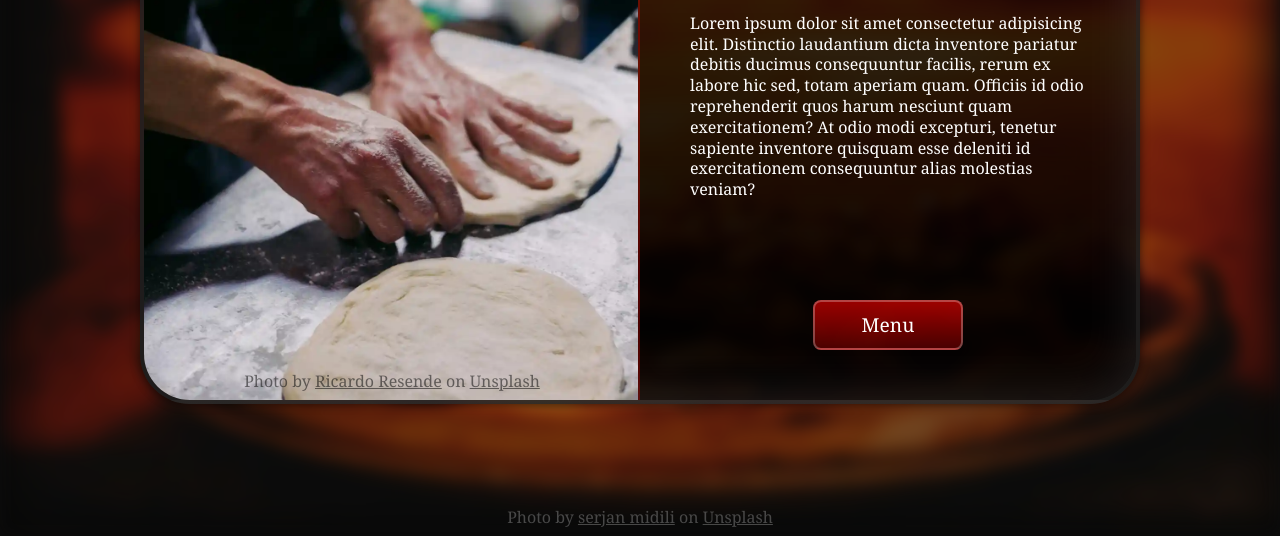
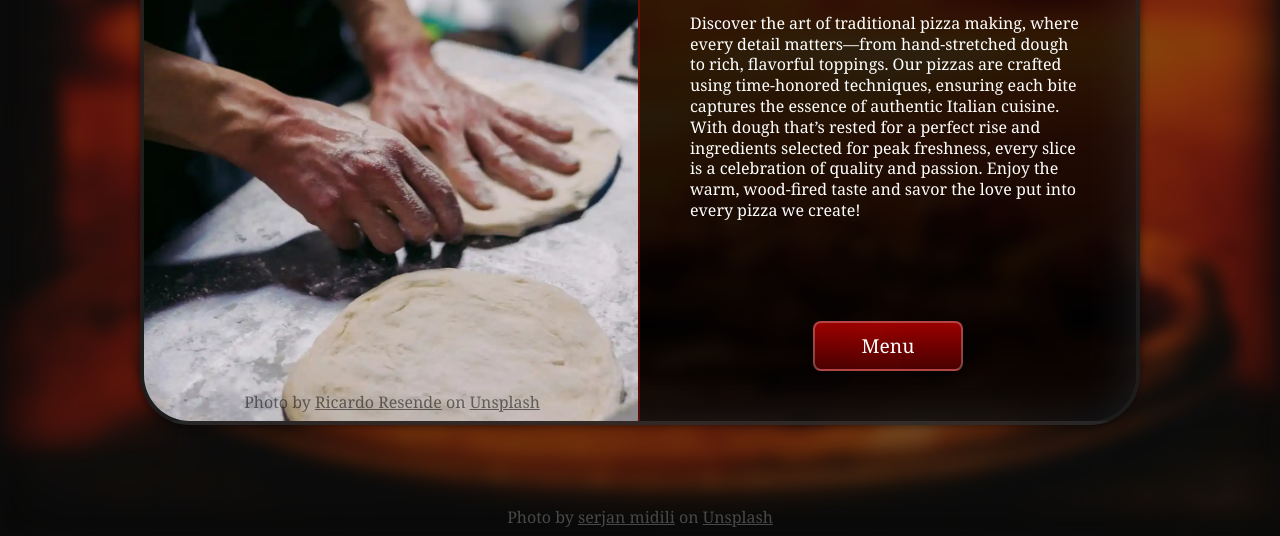
Before and after one commit to Juusoma/odin-restaurant-page, a website built with webpack: page src/template.html in a window 1280 px wide. Shown: the part 264-800 px from the top of the page. Built offline with nearby package versions, Linux system fonts and the light colour scheme.

Commit message:
Modify home tab text

```diff
--- a/src/home-tab.js
+++ b/src/home-tab.js
@@ -12,7 +12,9 @@ function buildHome(container){
             <div class="home-info">
                 <h2>PIZZA</h2>
                 <h3><i>Since 1996</i></h3>
-                <div>Lorem ipsum dolor sit amet consectetur adipisicing elit. Distinctio laudantium dicta inventore pariatur debitis ducimus consequuntur facilis, rerum ex labore hic sed, totam aperiam quam. Officiis id odio reprehenderit quos harum nesciunt quam exercitationem? At odio modi excepturi, tenetur sapiente inventore quisquam esse deleniti id exercitationem consequuntur alias molestias veniam?</div>
+                <div>
+                    Discover the art of traditional pizza making, where every detail matters—from hand-stretched dough to rich, flavorful toppings. Our pizzas are crafted using time-honored techniques, ensuring each bite captures the essence of authentic Italian cuisine. With dough that’s rested for a perfect rise and ingredients selected for peak freshness, every slice is a celebration of quality and passion. Enjoy the warm, wood-fired taste and savor the love put into every pizza we create!
+                </div>
                 <button onclick="clickMenu()" class="action-button">Menu</button>
             </div>
         </div>
--- a/src/index.js
+++ b/src/index.js
@@ -7,7 +7,7 @@ const bgImage = document.querySelector(".bg-image");
 const bgMouseTravel = 10;
 let bgX = 0;
 let bgY = 0;
-let scrollY;
+let scrollY = 0;
 const bgScrollFactor = 0.5;
 document.addEventListener("mousemove", e => {
     bgX = -(e.clientX / window.innerWidth) * bgMouseTravel;
--- a/src/style.css
+++ b/src/style.css
@@ -147,7 +147,7 @@ li > button:active{
     flex-direction: column;
     justify-content: stretch;
     align-items: center;
-    margin: 50px;
+    margin: 4vw;
     margin-top: 120px;
 }
 
```
